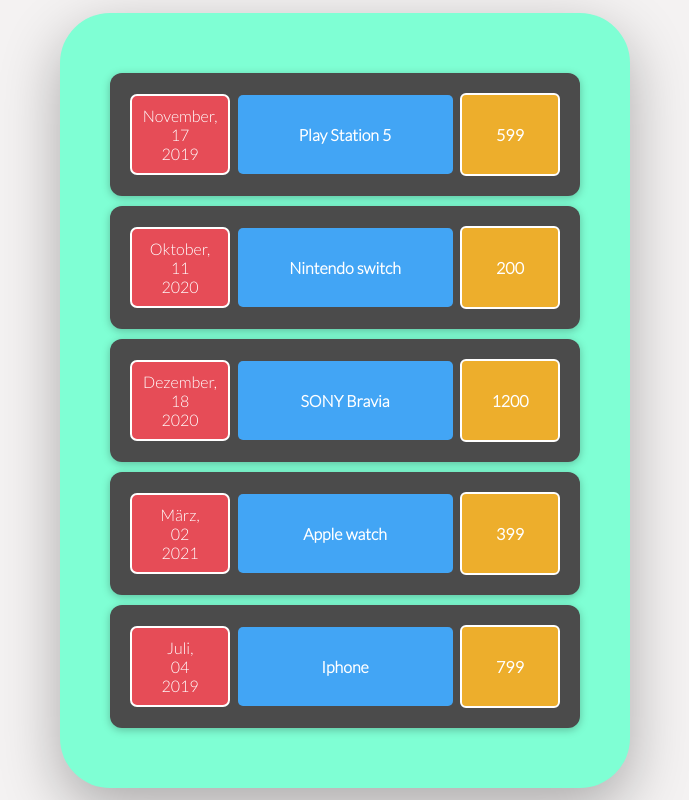
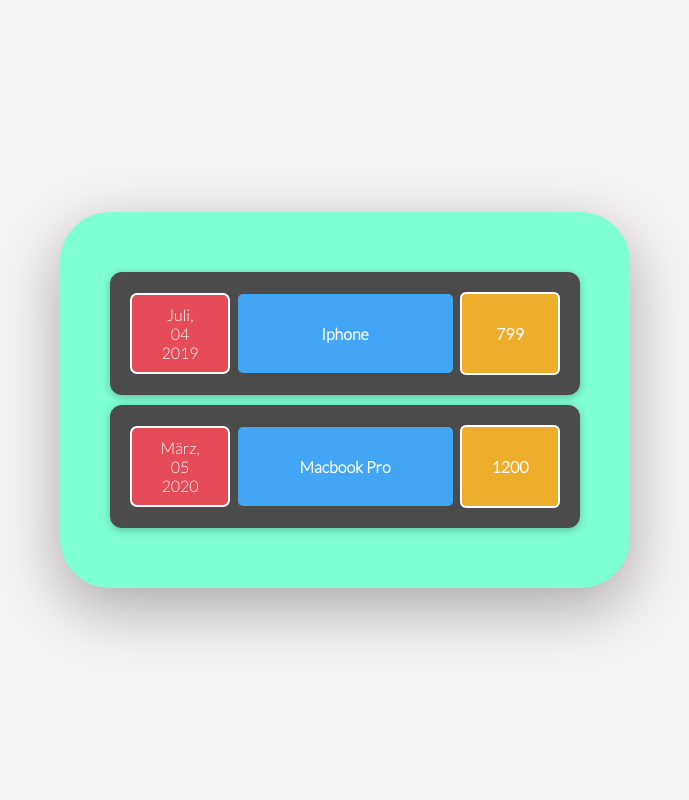
Before and after one commit to Alejandro-J-Caputto/mini-expense-app, a React (Create React App) app: page / in a window 1280 px wide. Shown: the whole page, without its empty margins (295-984 px from the left). Built offline with nearby package versions, Linux system fonts and the light colour scheme.

Commit message:
starting reducer logic

```diff
--- a/src/ExpensesApp.tsx
+++ b/src/ExpensesApp.tsx
@@ -1,15 +1,16 @@
-import React, { useState } from 'react'
+import React, { useState, useReducer } from 'react'
 import { ExpenseAppContext } from './contexts/ExpenseAppContext'
 import { MainPage } from './pages/MainPage/MainPage'
+import { expenseReducer } from './reducers/expenseReducer'
 import { ExpenseItems, useExpenseService } from './services/expensesService/useExpenseService'
 
 export const ExpensesApp = () => {
 
-  const [expenseResults, setExpensesResults] = useState<ExpenseItems[]>(useExpenseService().expensesAPI)
-
+  // const [expenseResults, setExpensesResults] = useState<ExpenseItems[]>(useExpenseService().expensesAPI)
+  const [expenseResults, dispatchExpense] = useReducer(expenseReducer, useExpenseService().expensesAPI)
   return (
     <div>
-      <ExpenseAppContext.Provider value={{expenseResults, setExpensesResults, useExpenseService}}>
+      <ExpenseAppContext.Provider value={{expenseResults, dispatchExpense, useExpenseService}}>
         <MainPage></MainPage>
       </ExpenseAppContext.Provider>
 
--- /dev/null
+++ b/src/classes/expenseModel.tsx
@@ -0,0 +1,12 @@
+export class ExpenseModel {
+
+  id: number;
+
+  constructor( public date: Date, public expense: string, public price: number) {
+    // eslint-disable-next-line @typescript-eslint/no-unused-expressions
+    this.id = new Date().getMilliseconds(),
+    this.date = date,
+    this.expense = expense,
+    this.price = price
+  }
+}
--- a/src/components/expenses-item/ExpensesItem.tsx
+++ b/src/components/expenses-item/ExpensesItem.tsx
@@ -1,9 +1,27 @@
 import React from 'react'
 import { ExpensesDate } from '../expenses-date/ExpensesDate'
 import {ExpenseItems} from '../../services/expensesService/useExpenseService'
-export const ExpensesItem:React.FC<ExpenseItems>  = ({date, expense, price }) => {
+import { expenseAction } from '../../reducers/expenseActions'
+
+
+interface ExpenseItemsAction extends ExpenseItems {
+  dispatchExpense:  React.Dispatch<{
+    type: string;
+    payload: ExpenseItems;
+}>
+}
+
+export const ExpensesItem:React.FC<ExpenseItemsAction>  = ({date, expense, price, dispatchExpense }) => {
+
+  const clickExpenseItemHandler = (e:React.MouseEvent) => {
+    console.log('me clicke desde el item')
+    // const value = expenseAction('changeTitle', expense)!;
+    // console.log(value)
+    // dispatchExpense(value)
+
+  }
   return (
-    <div className="expense-item">
+    <div onClick={clickExpenseItemHandler} className="expense-item">
       <ExpensesDate date={date}></ExpensesDate>
       <div className="expense-item__description">
         <h2>{expense}</h2>
--- a/src/components/expensesCard/ExpensesCard.tsx
+++ b/src/components/expensesCard/ExpensesCard.tsx
@@ -1,15 +1,28 @@
 import React from 'react'
-
+import {ExpenseItems} from '../../services/expensesService/useExpenseService'
 interface ExpenseCardProps {
   children: React.ReactNode,
-  className: string
+  className: string,
+  dispatchExpense?:  React.Dispatch<{
+    type: string;
+    payload: ExpenseItems;
+}>
+  // setExpensesResults: React.Dispatch<React.SetStateAction<ExpenseItems[]>>
 }
 
 
-export const ExpensesCard: React.FC<ExpenseCardProps> = ({children, className}) => {
+export const ExpensesCard: React.FC<ExpenseCardProps> = ({children, className, dispatchExpense }) => {
+
+
+
   const classes = className
+  const clickItemParentHandler = (e:React.MouseEvent) => {
+    const currentElement = e.target as HTMLDivElement
+    const expenseElement = currentElement.closest('.expense-item')
+    console.log(expenseElement)
+  }
   return (
-    <div className={classes}>
+    <div onClick={(e)=> clickItemParentHandler(e) } className={classes}>
       {children}
     </div>
   )
--- a/src/contexts/ExpenseAppContext.tsx
+++ b/src/contexts/ExpenseAppContext.tsx
@@ -4,7 +4,11 @@
 
 interface ExpenseContextValues {
   expenseResults: ExpenseItems[],
-  setExpensesResults: React.Dispatch<React.SetStateAction<ExpenseItems[]>>,
+  // setExpensesResults: React.Dispatch<React.SetStateAction<ExpenseItems[]>>,
+  dispatchExpense:  React.Dispatch<{
+    type: string;
+    payload: ExpenseItems;
+}>,
   useExpenseService: () => { expensesAPI: ExpenseItems[] }
 }
 
--- a/src/pages/MainPage/MainPage.tsx
+++ b/src/pages/MainPage/MainPage.tsx
@@ -1,22 +1,23 @@
-import React, {useContext} from 'react'
+import React, { useContext } from 'react'
 
-import {ExpenseAppContext} from '../../contexts/ExpenseAppContext'
-import {ExpensesItem} from '../../components/expenses-item/ExpensesItem'
+import { ExpenseAppContext } from '../../contexts/ExpenseAppContext'
+import { ExpensesItem } from '../../components/expenses-item/ExpensesItem'
 import { ExpensesCard } from '../../components/expensesCard/ExpensesCard'
 
 export const MainPage = () => {
   const ExpenseContext = useContext(ExpenseAppContext)!;
-   const { expenseResults } = ExpenseContext;
+  const { expenseResults, dispatchExpense } = ExpenseContext;
+
   return (
     <div className="main">
       <ExpensesCard className="container">
         {expenseResults.map(({ expense, price, date }) => {
-          return <ExpensesItem key={expense}
+          return <ExpensesItem dispatchExpense={dispatchExpense} key={expense}
             expense={expense}
             price={price}
             date={date}
-          ></ExpensesItem>
-        })}
+            ></ExpensesItem>
+          })}
       </ExpensesCard>
     </div>
   )
--- /dev/null
+++ b/src/reducers/expenseActions.tsx
@@ -0,0 +1,14 @@
+import { ExpenseItems } from "../services/expensesService/useExpenseService";
+
+export const expenseAction = (type:string, expense:ExpenseItems) => {
+
+  if(type === 'addExpense') {
+    return {
+      type,
+      payload: expense
+    }
+  } else {
+    return
+  }
+
+}
--- /dev/null
+++ b/src/reducers/expenseReducer.tsx
@@ -0,0 +1,14 @@
+import { ExpenseItems } from "../services/expensesService/useExpenseService"
+
+
+export const expenseReducer = (state: ExpenseItems[] = [], { type, payload }
+  : { type: string, payload: ExpenseItems }) => {
+  switch (type) {
+    case 'addExpense':
+      state = [...state, payload]
+      break;
+    default:
+      return state
+  }
+  return state
+}
--- a/src/services/expensesService/useExpenseService.tsx
+++ b/src/services/expensesService/useExpenseService.tsx
@@ -1,3 +1,4 @@
+import { ExpenseModel } from "../../classes/expenseModel"
 
 export interface ExpenseItems {
   date: Date,
@@ -9,14 +10,13 @@
 export const useExpenseService = () => {
   //LOAD THE DATA API
   const expensesAPI: ExpenseItems[] = [
-    {date: new Date(2019,10,17), expense:'Play Station 5', price: 599},
-    {date: new Date(2020,9,11), expense:'Nintendo switch', price: 200},
-    {date: new Date(2020,11,18), expense:'SONY Bravia', price: 1200},
-    {date: new Date(2021,2,2), expense:'Apple watch', price: 399},
-    {date: new Date(2019,6,4), expense:'Iphone', price: 799},
+    // new ExpenseModel(new Date(2019,10,17),'Play Station 5', 599),
+    // new ExpenseModel(new Date(2020,9,11),'Nintendo switch', 200),
+    // new ExpenseModel(new Date(2020,11,18),'SONY Bravia', 1200),
+    // new ExpenseModel(new Date(2021,2,2),'Apple watch', 399),
+    new ExpenseModel(new Date(2019,6,4),'Iphone', 799),
+    new ExpenseModel(new Date(2020, 2, 5), 'Macbook Pro', 1200)
   ]
-
-
   return {expensesAPI}
 
 }
```
